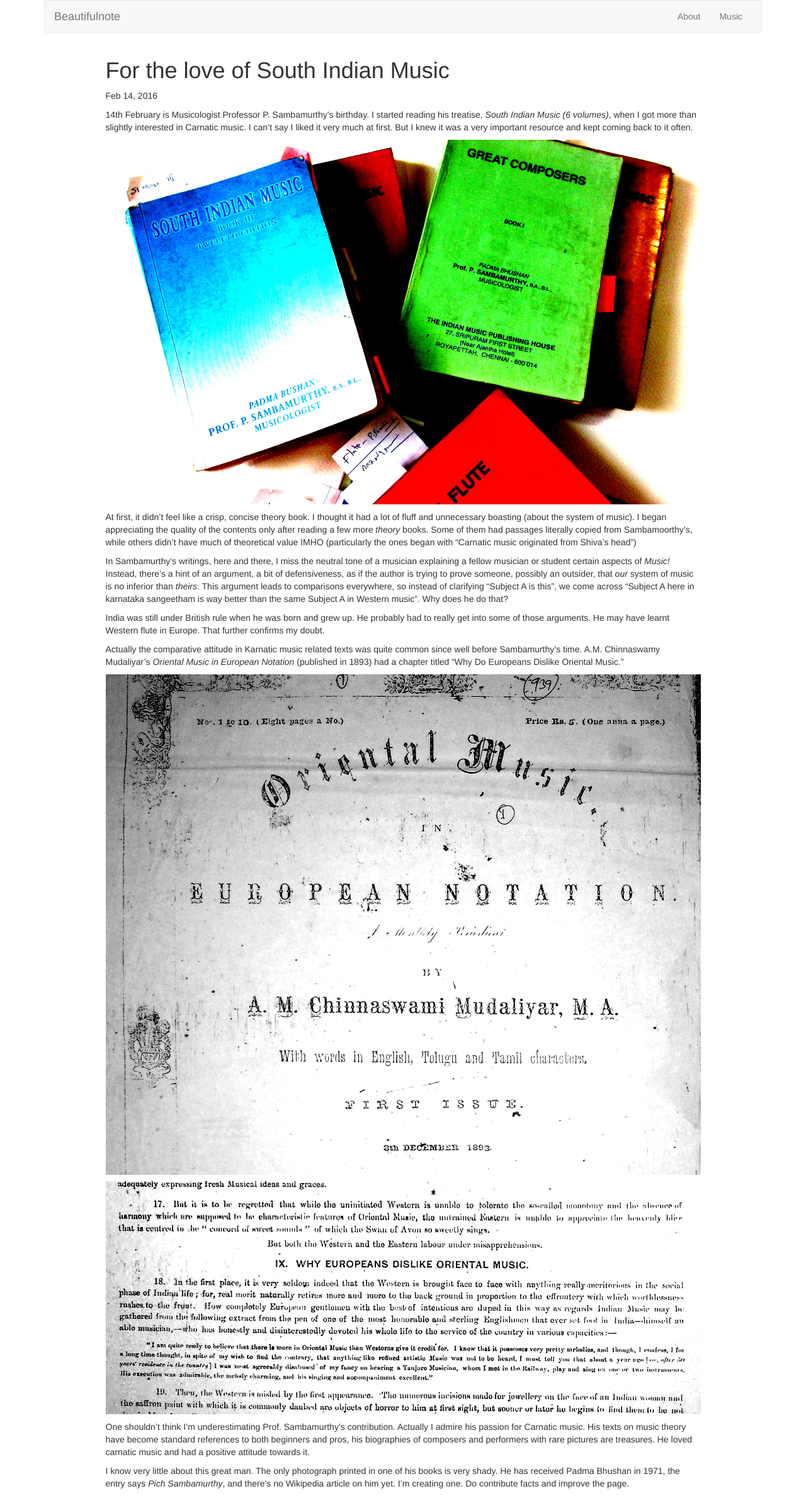
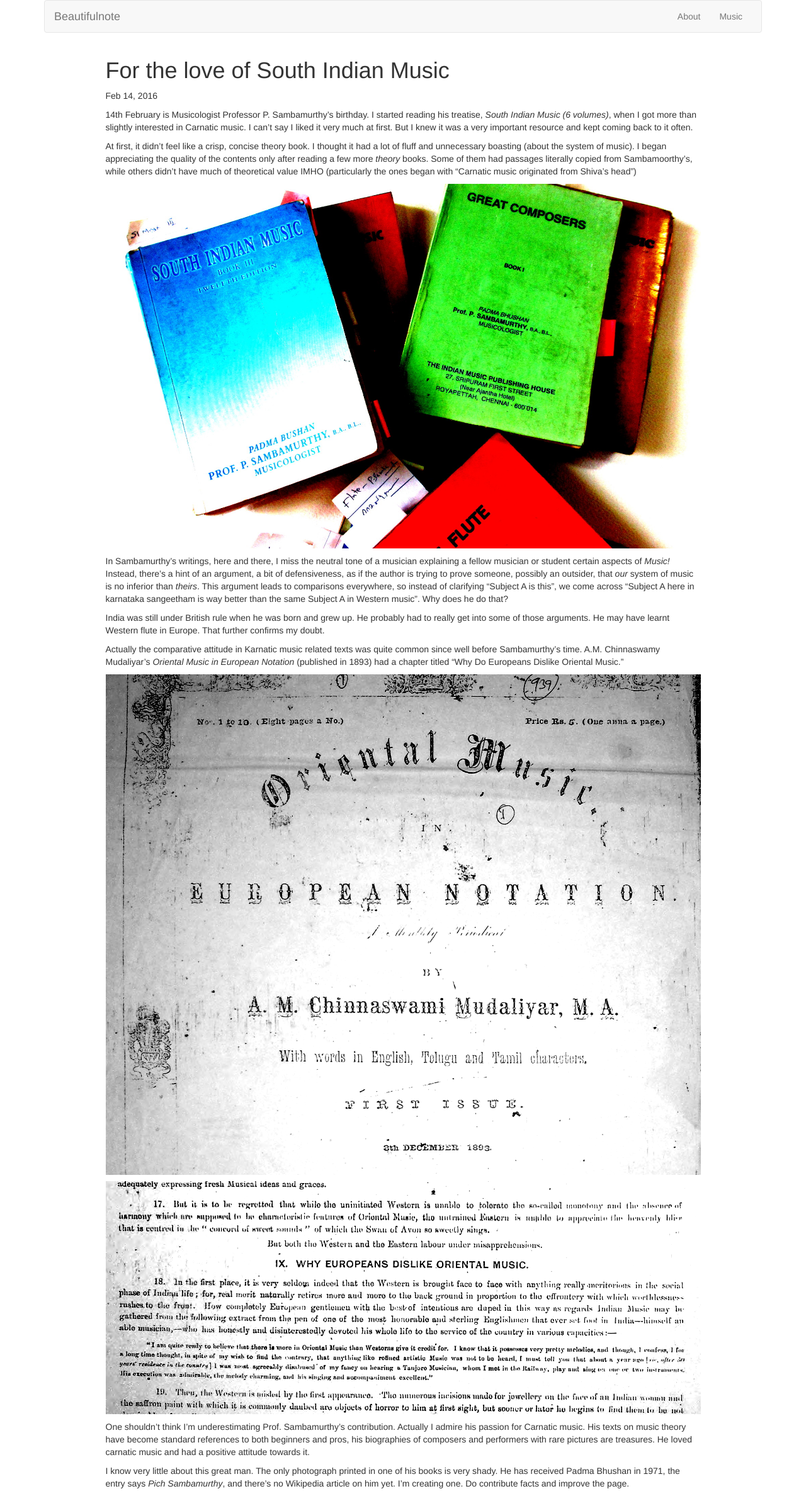
Before and after one commit to ananthp/beautifulnote, a Jekyll site: the page built from blog/_posts/2016-02-14-for-the-love-of-south-indian-music.markdown, in a window 1280 px wide. Shown: the whole page at 63% size. Built offline with Jekyll 4.4.1, drawn with Linux system fonts in a browser that asks for light colours; nearby versions of some CDN libraries; some web fonts are replaced.

Commit message:
image moved further down

```diff
--- a/blog/_posts/2016-02-14-for-the-love-of-south-indian-music.markdown
+++ b/blog/_posts/2016-02-14-for-the-love-of-south-indian-music.markdown
@@ -5,9 +5,9 @@
 
 14th February is Musicologist Professor P. Sambamurthy's birthday. I started reading his treatise, *South Indian Music (6 volumes)*, when I got more than slightly interested in Carnatic music. I can't say I liked it very much at first. But I knew it was a very important resource and kept coming back to it often.
 
+At first, it didn't feel like a crisp, concise theory book. I thought it had a lot of fluff and unnecessary boasting (about the system of music). I began appreciating the quality of the contents only after reading a few more *theory* books. Some of them had passages literally copied from Sambamoorthy's, while others didn't have much of theoretical value IMHO (particularly the ones began with "Carnatic music originated from Shiva's head")
+
 <img class="img-responsive" alt="Professor Sambamurthy's books" src="{{ site.url }}/images/prof-sambamurthy-books.jpg" />
-
-At first, it didn't feel like a crisp, concise theory book. I thought it had a lot of fluff and unnecessary boasting (about the system of music). I began appreciating the quality of the contents only after reading a few more *theory* books. Some of them had passages literally copied from Sambamoorthy's, while others didn't have much of theoretical value IMHO (particularly the ones began with "Carnatic music originated from Shiva's head")
 
 In Sambamurthy's writings, here and there, I miss the neutral tone of a musician explaining a fellow musician or student certain aspects of *Music!* Instead, there's a hint of an argument, a bit of defensiveness, as if the author is trying to prove someone, possibly an outsider, that *our* system of music is no inferior than *theirs*. This argument leads to comparisons everywhere, so instead of clarifying "Subject A is this", we come across "Subject A here in karnataka sangeetham is way better than the same Subject A in Western music". Why does he do that?
 
```
